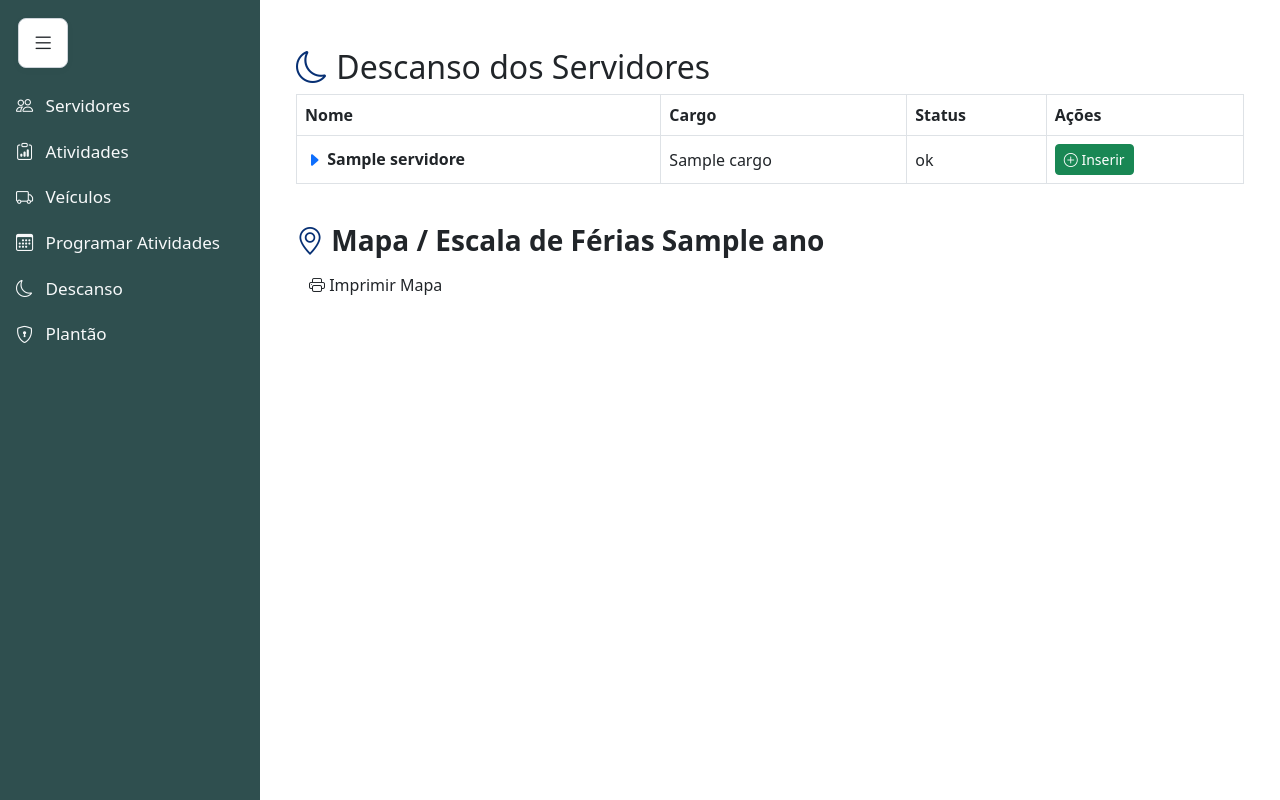
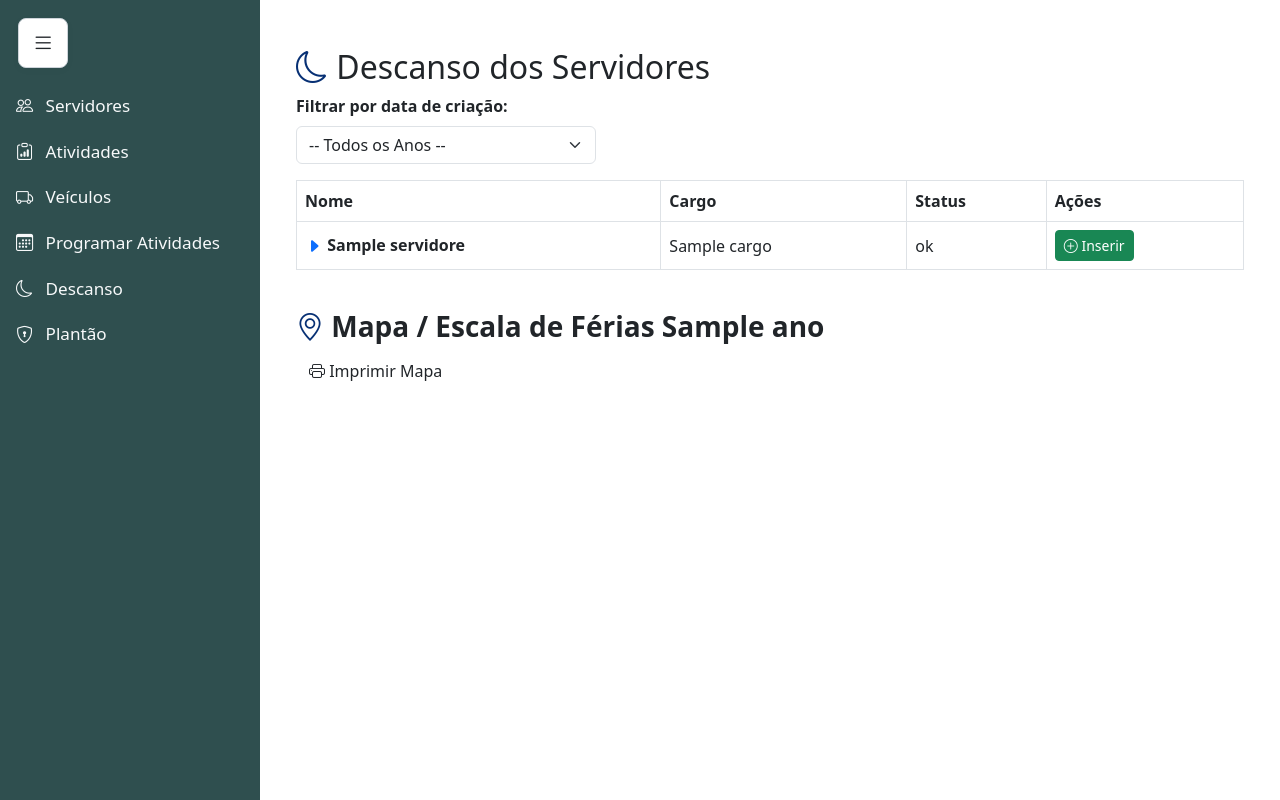
Before and after one commit to MarceloAnsilago/Programarcaoiderondjango, a Django app: template templates/descanso.html in a window 1280 px wide. Run offline with Django 5.2, Linux system fonts and the light colour scheme; the template is opened without the code that fills it: most values are stand-ins (such as "Sample title", 1, 10 or a date in 2020); some libraries are stand-ins or nearby versions.

Commit message:
✨ Acrecemtamdo selectbox na pagina descanço

```diff
--- a/templates/descanso.html
+++ b/templates/descanso.html
@@ -7,6 +7,34 @@
         <i class="bi bi-moon" style="color: #073074;"></i>
         Descanso dos Servidores
     </h2>
+
+    <!-- 🔍 FILTRO POR CRIADO_EM -->
+    <div class="row mb-3">
+        <div class="col-md-4">
+            <label for="filtro-criado-em" class="form-label"><strong>Filtrar por data de criação:</strong></label>
+            <select id="filtro-criado-em" class="form-select">
+                <option value="">-- Todos os Anos --</option>
+                {% for ano in datas_unicas %}
+                    <option value="{{ ano }}">{{ ano }}</option>
+                {% endfor %}
+            </select>
+        </div>
+    </div>
+    <script>
+        // Remove opções duplicadas do select
+        window.addEventListener("DOMContentLoaded", function () {
+            const select = document.getElementById("filtro-criado-em");
+            const seen = {};
+            Array.from(select.options).forEach((opt, index) => {
+                if (opt.value && seen[opt.value]) {
+                    select.removeChild(opt);
+                } else {
+                    seen[opt.value] = true;
+                }
+            });
+        });
+    </script>
+    <!-- TABELA DE SERVIDORES -->
     <table class="table table-bordered align-middle">
         <thead>
             <tr>
@@ -52,7 +80,7 @@
                         </thead>
                         <tbody>
                             {% for d in s.descansos %}
-                            <tr>
+                            <tr data-criado-em="{{ d.criado_em|date:'Y-m-d' }}">
                                 <td>{{ d.tipo }}</td>
                                 <td>{{ d.data_inicio }}</td>
                                 <td>{{ d.data_fim }}</td>
@@ -131,57 +157,74 @@
         Dias em preto indicam o período de férias do servidor.
     </div>
 </div>
+
 {% endblock %}
 
 {% block scripts %}
 <script>
-    // Troca seta do botão ao abrir/fechar
-    document.querySelectorAll('.toggle-descansos').forEach(btn => {
-        btn.addEventListener('click', function() {
-            const icon = this.querySelector('i');
-            const targetId = this.getAttribute('data-bs-target');
-            const row = document.querySelector(targetId);
-            setTimeout(function() {
-                if (row.classList.contains('show')) {
-                    icon.classList.remove('bi-caret-down-fill');
-                    icon.classList.add('bi-caret-right-fill');
-                } else {
-                    icon.classList.remove('bi-caret-right-fill');
-                    icon.classList.add('bi-caret-down-fill');
-                }
-            }, 200);
+    // Filtro por ANO de criado_em
+    document.getElementById("filtro-criado-em").addEventListener("change", function () {
+        const filtro = this.value;
+
+        // Filtra cada linha de descanso por ano
+        document.querySelectorAll("tr[data-criado-em]").forEach(row => {
+            const criado_em = row.getAttribute("data-criado-em");
+            const ano = criado_em ? new Date(criado_em).getFullYear().toString() : "";
+
+            const show = !filtro || ano === filtro;
+            row.style.display = show ? "" : "none";
+        });
+
+        // Mostra/oculta a linha colapsável do servidor com base nos descansos visíveis
+        document.querySelectorAll("tr[id^='descansos-']").forEach(wrapper => {
+            const visiveis = wrapper.querySelectorAll("tbody tr[data-criado-em]:not([style*='display: none'])").length;
+            wrapper.style.display = visiveis ? "" : "none";
         });
     });
 
-    // Função para imprimir só o mapa de férias (paisagem e visual limpo)
+    // Toggle seta de colapso
+document.getElementById("filtro-criado-em").addEventListener("change", function () {
+    const filtro = this.value;
+
+    // Para cada linha colapsável (descansos do servidor)
+    document.querySelectorAll("tr[id^='descansos-']").forEach(wrapper => {
+        const rows = wrapper.querySelectorAll("tr[data-criado-em]");
+        let algumVisivel = false;
+
+        rows.forEach(row => {
+            const criado_em = row.getAttribute("data-criado-em");
+            const ano = criado_em ? new Date(criado_em).getFullYear().toString() : "";
+
+            const visivel = !filtro || ano === filtro;
+            row.style.display = visivel ? "" : "none";
+
+            if (visivel) {
+                algumVisivel = true;
+            }
+        });
+
+        // Mostra ou esconde o bloco do servidor
+        wrapper.style.display = algumVisivel ? "" : "none";
+    });
+});
+
+    // Impressão do mapa
     function printDivConteudo(divId) {
         var div = document.getElementById(divId);
-        if (!div) {
-            alert('Bloco não encontrado: ' + divId);
-            return;
-        }
+        if (!div) return alert('Bloco não encontrado: ' + divId);
         var conteudo = div.innerHTML;
         var style = `
             <style>
                 @page { size: landscape; }
-                body { margin: 2em; background: #fff; color: #000; font-family: Arial, sans-serif; }
-                h3 { margin-top: 0; }
-                .border { border: 1px solid #bbb !important; }
-                .mb-3 { margin-bottom: 1.5rem !important; }
-                .p-2 { padding: 0.5rem !important; }
-                .text-center { text-align: center !important; }
-                .mt-4 { margin-top: 1.5rem !important; }
+                body { margin: 2em; font-family: Arial, sans-serif; }
                 .dia-ferias, .dia-normal {
-                    display: inline-flex !important;
-                    align-items: center;
-                    justify-content: center;
-                    vertical-align: middle;
+                    display: inline-flex;
                     width: 22px;
                     height: 22px;
-                    margin: 1px;
+                    justify-content: center;
+                    align-items: center;
                     font-size: 13px;
                     border: 1px solid #555;
-                    box-sizing: border-box;
                 }
                 .dia-ferias { background: #111; color: #fff; }
                 .dia-normal { background: #fff; color: #111; }
@@ -189,22 +232,10 @@
             </style>
         `;
         var win = window.open('', '', 'width=1100,height=800');
-        win.document.write(`
-            <html>
-                <head>
-                    <title>Impressão Mapa de Férias</title>
-                    ${style}
-                </head>
-                <body>
-                    ${conteudo}
-                </body>
-            </html>
-        `);
+        win.document.write(`<html><head><title>Impressão</title>${style}</head><body>${conteudo}</body></html>`);
         win.document.close();
-        win.onload = function() {
-            win.focus();
-            win.print();
-            setTimeout(function() { win.close(); }, 200);
+        win.onload = function () {
+            win.focus(); win.print(); setTimeout(() => win.close(), 200);
         };
     }
 </script>
```
Also changed, not shown: other parts of templates/descanso.html (+15 -66 lines), descanso/views.py (+15 -0 lines).
